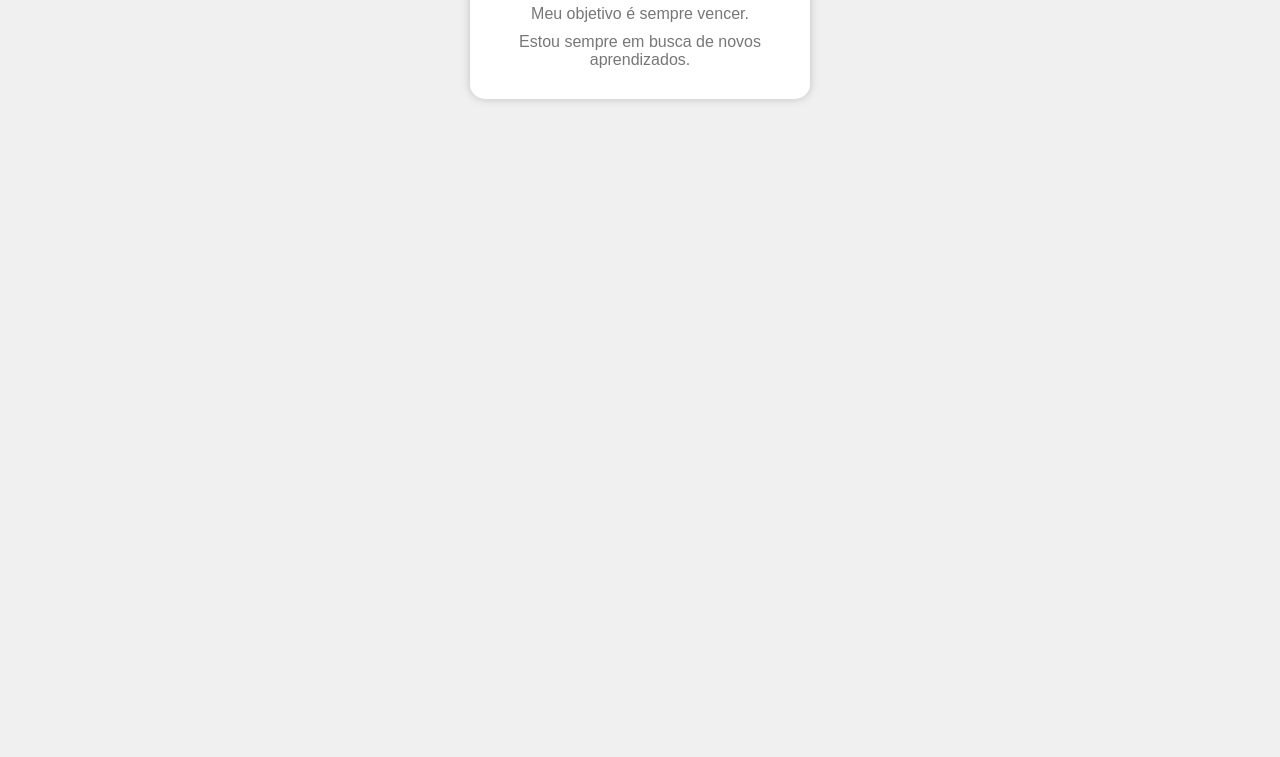
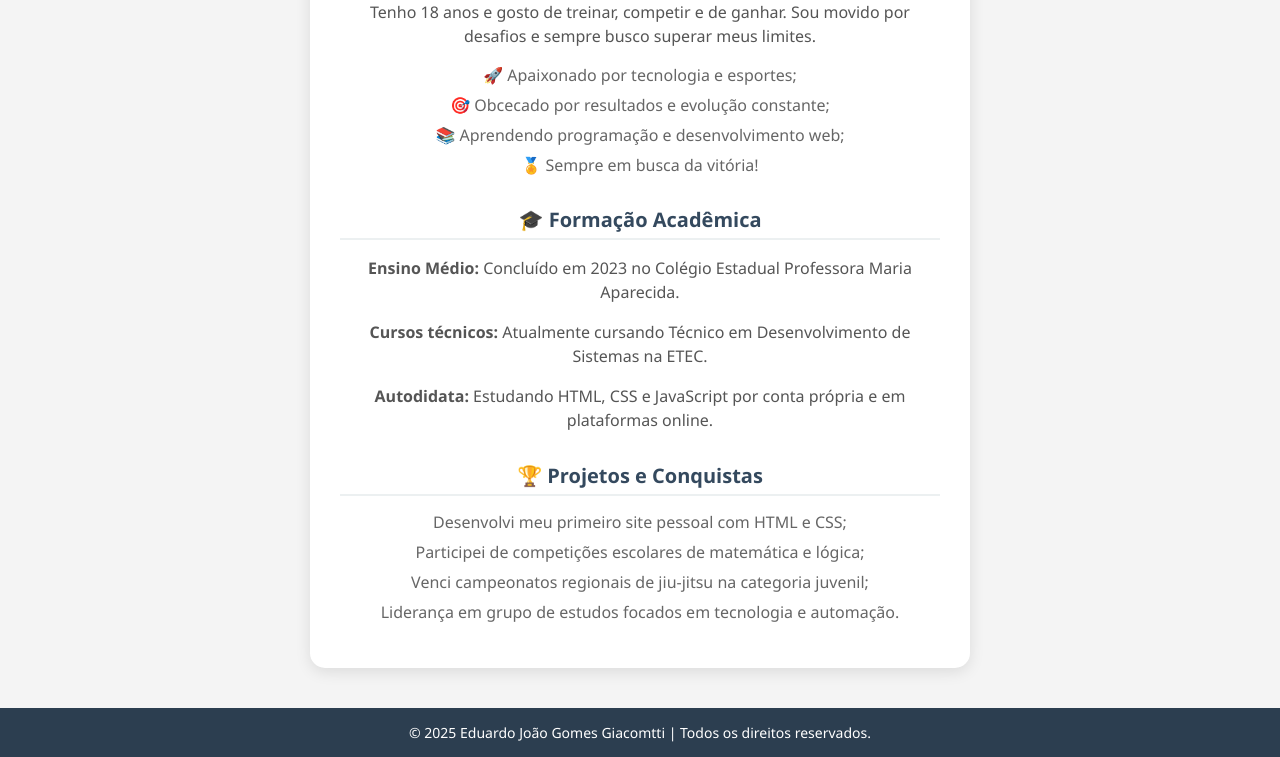
Before and after one commit to edujgg/eduardorepositorio, a plain HTML site: page index.html in a window 1280 px wide. Shown: the part 454-1211 px from the top of the page. Before the commit the page ends 800 px from the top, so only its background shows below. Drawn offline with Linux system fonts and the light colour scheme; files whose address does not match are found by name.

Commit message:
Update index.html
asdafd

```diff
--- a/index.html
+++ b/index.html
@@ -7,81 +7,146 @@
     <style>
         /* Estilo global */
         body {
-            background-color: #f0f0f0;
-            font-family: Arial, sans-serif;
+            background-color: #f4f4f4;
+            font-family: 'Segoe UI', Tahoma, Geneva, Verdana, sans-serif;
             text-align: center;
             margin: 0;
             padding: 0;
         }
 
-        /* Estilo do perfil */
-        .perfil {
-            background-color: white;
-            padding: 20px;
-            width: 300px;
-            margin: 50px auto;
-            border-radius: 15px;
-            box-shadow: 0 0 10px rgba(0, 0, 0, 0.2);
+        /* Cabeçalho */
+        header {
+            background-color: #2c3e50;
+            color: white;
+            padding: 20px 0;
+            font-size: 24px;
+            letter-spacing: 1px;
         }
 
-        /* Estilo da imagem de perfil */
+        /* Estilo do perfil */
+        .container {
+            max-width: 600px;
+            margin: 40px auto;
+            background-color: white;
+            border-radius: 15px;
+            box-shadow: 0 4px 15px rgba(0, 0, 0, 0.1);
+            padding: 30px;
+            animation: fadeIn 1s ease-in-out;
+        }
+
+        @keyframes fadeIn {
+            from { opacity: 0; transform: translateY(20px); }
+            to { opacity: 1; transform: translateY(0); }
+        }
+
+        /* Imagem de perfil */
         .perfil img {
             border-radius: 50%;
-            width: 150px;
+            width: 160px;
             display: block;
-            margin: 0 auto 10px;
+            margin: 0 auto 15px;
+            border: 4px solid #ddd;
+            transition: transform 0.3s ease;
         }
 
-        /* Estilo da legenda */
-        .perfil .legenda {
+        .perfil img:hover {
+            transform: scale(1.1);
+        }
+
+        /* Legenda */
+        .legenda {
             font-size: 14px;
-            color: #777;
+            color: #999;
             margin-bottom: 20px;
         }
 
-        /* Estilo do título */
-        .perfil h1 {
-            color: #333;
-            font-size: 24px;
+        /* Títulos */
+        h1, h2 {
+            color: #2c3e50;
             margin-bottom: 10px;
         }
 
-        /* Estilo do parágrafo */
-        .perfil p {
-            color: #555;
-            font-size: 18px;
-            margin-bottom: 20px;
+        h2 {
+            font-size: 20px;
+            margin-top: 30px;
+            color: #34495e;
+            border-bottom: 2px solid #ecf0f1;
+            padding-bottom: 5px;
         }
 
-        /* Estilo da lista */
-        .perfil ul {
+        /* Parágrafos */
+        p {
+            color: #555;
+            font-size: 16px;
+            line-height: 1.5;
+        }
+
+        /* Lista */
+        ul {
             list-style-type: none;
             padding: 0;
-            margin: 0;
+            margin: 15px 0;
         }
 
-        .perfil ul li {
-            color: #777;
+        ul li {
+            color: #666;
             font-size: 16px;
-            margin-bottom: 10px;
+            margin-bottom: 8px;
+        }
+
+        /* Rodapé */
+        footer {
+            background-color: #2c3e50;
+            color: white;
+            padding: 15px 0;
+            font-size: 14px;
+            margin-top: 40px;
         }
     </style>
 </head>
 <body>
+
+<header>Meu Perfil Pessoal</header>
+
+<div class="container">
     <div class="perfil">
         <!-- Imagem -->
         <img src="/home/escola/Área de Trabalho/pp1a/6065b57f-b96e-41a3-9e2b-8d3ff90c3c81_image.png" alt="Eduardo João Gomes Giacomtti">
+
         <!-- Legenda -->
-        <p class="legenda">Eu.</p>
+        <p class="legenda">Eduardo João Gomes Giacomtti</p>
 
         <!-- Informações pessoais -->
         <h1>Eduardo João Gomes Giacomtti</h1>
-        <p>Tenho 18 anos e gosto de treinar, competir e de ganhar.</p>
+        <p>Tenho 18 anos e gosto de treinar, competir e de ganhar. Sou movido por desafios e sempre busco superar meus limites.</p>
+
         <ul>
-            <li>Sou apaixonado por desafios.</li>
-            <li>Meu objetivo é sempre vencer.</li>
-            <li>Estou sempre em busca de novos aprendizados.</li>
+            <li>🚀 Apaixonado por tecnologia e esportes;</li>
+            <li>🎯 Obcecado por resultados e evolução constante;</li>
+            <li>📚 Aprendendo programação e desenvolvimento web;</li>
+            <li>🏅 Sempre em busca da vitória!</li>
+        </ul>
+
+        <!-- Seção: Formação Acadêmica -->
+        <h2>🎓 Formação Acadêmica</h2>
+        <p><strong>Ensino Médio:</strong> Concluído em 2023 no Colégio Estadual Professora Maria Aparecida.</p>
+        <p><strong>Cursos técnicos:</strong> Atualmente cursando Técnico em Desenvolvimento de Sistemas na ETEC.</p>
+        <p><strong>Autodidata:</strong> Estudando HTML, CSS e JavaScript por conta própria e em plataformas online.</p>
+
+        <!-- Seção: Projetos e Conquistas -->
+        <h2>🏆 Projetos e Conquistas</h2>
+        <ul>
+            <li>Desenvolvi meu primeiro site pessoal com HTML e CSS;</li>
+            <li>Participei de competições escolares de matemática e lógica;</li>
+            <li>Venci campeonatos regionais de jiu-jitsu na categoria juvenil;</li>
+            <li>Liderança em grupo de estudos focados em tecnologia e automação.</li>
         </ul>
     </div>
+</div>
+
+<footer>
+    &copy; 2025 Eduardo João Gomes Giacomtti | Todos os direitos reservados.
+</footer>
+
 </body>
 </html>
```
